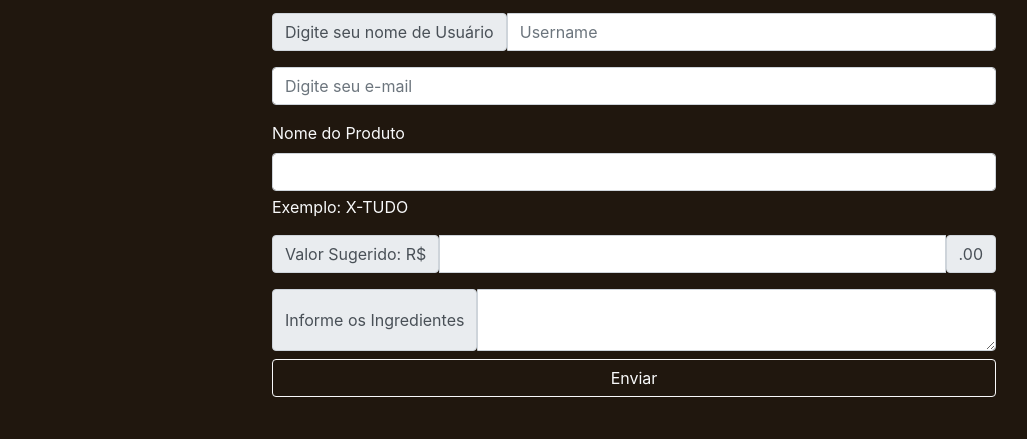
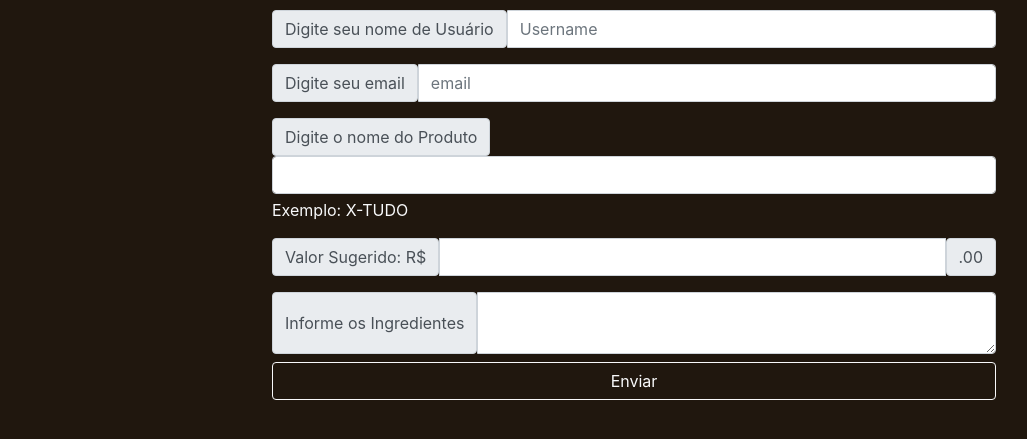
Before and after one commit to Cezaniltom/digital-menu, a plain HTML site: page cadastro/cadastro.html in a window 1280 px wide. Shown: the part 229-668 px from the top of the page, without its empty margins (43-1070 px from the left). Drawn offline with nearby package versions, Linux system fonts and the light colour scheme.

Commit message:
Projeto finalizado

```diff
--- a/cadastro/cadastro.html
+++ b/cadastro/cadastro.html
@@ -57,13 +57,14 @@
             </div>
 
             <div class="input-group mb-3">
-                <input type="text" class="form-control" placeholder="Digite seu e-mail" aria-label="Recipient's username" aria-describedby="basic-addon2">
+                <span class="input-group-text" id="basic-addon1">Digite seu email</span>
+                <input type="text" class="form-control" placeholder="email" aria-label="email" aria-describedby="basic-addon1">
             </div>
 
-              <div class="mb-3">
-                <label for="basic-url" class="form-label text-light">Nome do Produto</label>
+            <div class=" input-group mb-3">
+                <span class="input-group-text" id="basic-addon1">Digite o nome do Produto</span>
                 <div class="input-group">
-                  <input type="text" class="form-control" id="basic-url" aria-describedby="basic-addon3 basic-addon4">
+                  <input type="text" class="form-control" id="basic-url">
             </div>
             <div class="form-text text-light" id="basic-addon4">Exemplo: X-TUDO</div>
             </div>
```
Lines whose indentation alone changed are shown as unchanged.
